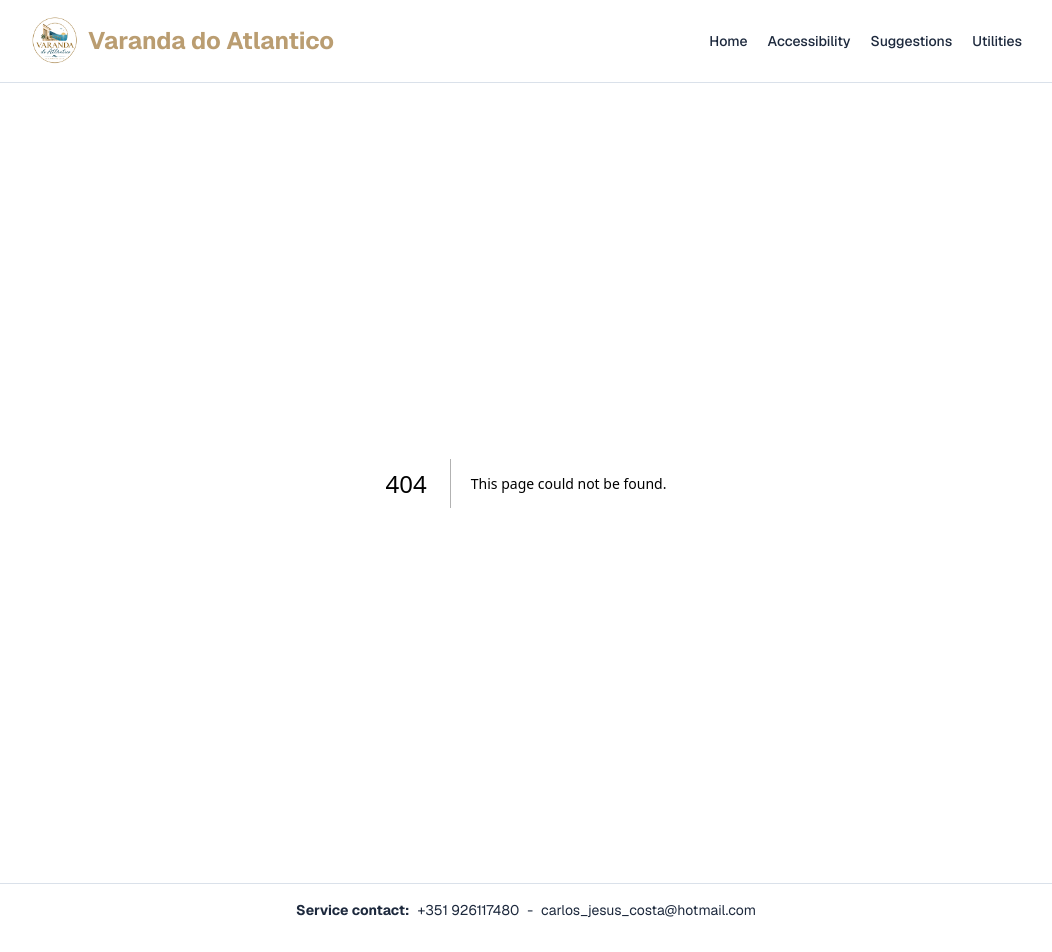
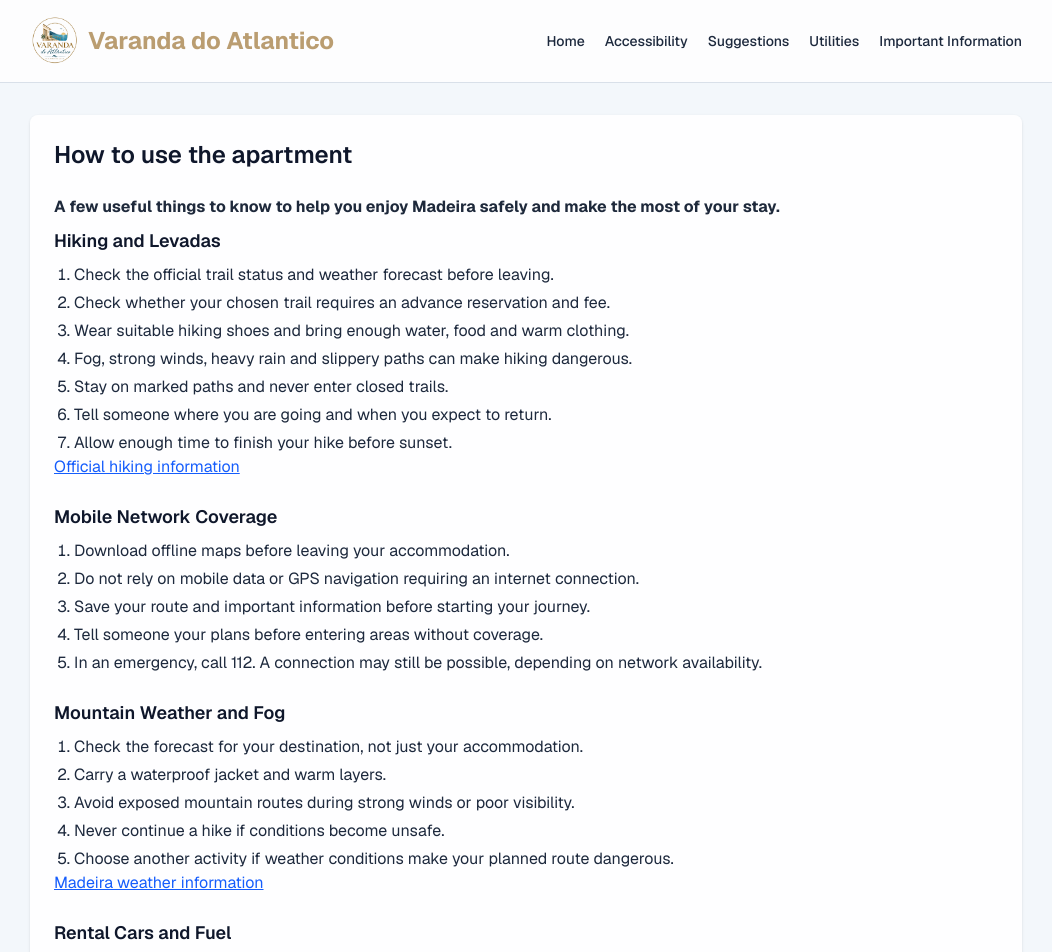
Before and after one commit to jcostadev23/varanda-do-atlantico, a Next.js app: page /important-information in a window 1280 px wide. Before the commit this address had no page. Shown: the top 952 px of the page, without its empty margins (114-1166 px from the left). Built offline with nearby package versions, Linux system fonts and the light colour scheme.

Commit message:
Important Information

```diff
--- /dev/null
+++ b/src/app/important-information/page.tsx
@@ -0,0 +1,42 @@
+import { ContentPanel } from "@/components/ContentPanel";
+import { PageHeading } from "@/components/PageHeading";
+import { importantInformation } from "@/data/importantInformation";
+
+export default function ImportantInformationPage() {
+  return (
+    <ContentPanel>
+      <PageHeading title="How to use the apartment" />
+      <p className="font-bold mb-2">
+        A few useful things to know to help you enjoy Madeira safely and make
+        the most of your stay.
+      </p>
+
+      <ul className="space-y-6">
+        {importantInformation.map((section) => (
+          <div>
+            <li key={section.title}>
+              <h2 className="mb-2 text-lg font-semibold text-slate-900">
+                {section.title}
+              </h2>
+              <ol className="list-decimal space-y-1 pl-5 text-slate-800">
+                {section.tips.map((tip) => (
+                  <li key={tip}>{tip}</li>
+                ))}
+              </ol>
+            </li>
+            {section.source && (
+              <a
+                href={section.source.link}
+                target="_blank"
+                rel="noopener noreferrer"
+                className="text-blue-600 underline hover:text-blue-800"
+              >
+                {section.source.label}
+              </a>
+            )}
+          </div>
+        ))}
+      </ul>
+    </ContentPanel>
+  );
+}
--- a/src/components/PhotoCarousel.tsx
+++ b/src/components/PhotoCarousel.tsx
@@ -74,10 +74,11 @@ export function PhotoCarousel() {
       <div className="mt-4 flex items-center justify-between gap-4">
         <button
           type="button"
+          aria-label="Previous photo"
           onClick={showPreviousPhoto}
           className="rounded border border-slate-400 bg-white/90 px-4 py-2 text-sm font-medium text-slate-900"
         >
-          Previous photo
+          Previous
         </button>
 
         <p className="text-sm text-slate-800">
@@ -86,10 +87,11 @@ export function PhotoCarousel() {
 
         <button
           type="button"
+          aria-label="Next photo"
           onClick={showNextPhoto}
           className="rounded border border-slate-400 bg-white/90 px-4 py-2 text-sm font-medium text-slate-900"
         >
-          Next photo
+          Next
         </button>
       </div>
     </section>
--- a/src/data/apartmentPhotos.ts
+++ b/src/data/apartmentPhotos.ts
@@ -18,12 +18,12 @@ export const apartmentPhotos: ApartmentPhoto[] = [
   {
     fileName: "main-bedroom.jpg",
     imagePath: "/photos/main-bedroom.jpg",
-    description: "Main bedroom with sky view window and blackout curtains.",
+    description: "Main bedroom with sky-view window and blackout curtains.",
   },
   {
     fileName: "sing-bedroom.jpg",
     imagePath: "/photos/sing-bedroom.jpg",
-    description: "Single bedroom with sky view window and blackout curtains.",
+    description: "Single bedroom with sky-view window and blackout curtains.",
   },
   {
     fileName: "kitchen-entrance.jpg",
--- /dev/null
+++ b/src/data/importantInformation.ts
@@ -0,0 +1,138 @@
+export type InformationSection = {
+  title: string;
+  description: string;
+  tips: string[];
+  source?: {
+    label: string;
+    link: string;
+  };
+};
+
+export const importantInformation: InformationSection[] = [
+  {
+    title: "Hiking and Levadas",
+    description:
+      "Madeira offers beautiful walking trails, but some routes can be challenging and dangerous. Always plan your hike carefully.",
+    tips: [
+      "Check the official trail status and weather forecast before leaving.",
+      "Check whether your chosen trail requires an advance reservation and fee.",
+      "Wear suitable hiking shoes and bring enough water, food and warm clothing.",
+      "Fog, strong winds, heavy rain and slippery paths can make hiking dangerous.",
+      "Stay on marked paths and never enter closed trails.",
+      "Tell someone where you are going and when you expect to return.",
+      "Allow enough time to finish your hike before sunset.",
+    ],
+    source: {
+      label: "Official hiking information",
+      link: "https://visitmadeira.com/en/travel-info/useful-information/advice-to-walkers/",
+    },
+  },
+  {
+    title: "Mobile Network Coverage",
+    description:
+      "Mobile phone coverage is limited or unavailable in some mountainous and remote areas of Madeira.",
+    tips: [
+      "Download offline maps before leaving your accommodation.",
+      "Do not rely on mobile data or GPS navigation requiring an internet connection.",
+      "Save your route and important information before starting your journey.",
+      "Tell someone your plans before entering areas without coverage.",
+      "In an emergency, call 112. A connection may still be possible, depending on network availability.",
+    ],
+  },
+  {
+    title: "Mountain Weather and Fog",
+    description:
+      "Weather conditions in Madeira can change quickly. The coast may be sunny while the mountains are cold, windy or covered in thick fog.",
+    tips: [
+      "Check the forecast for your destination, not just your accommodation.",
+      "Carry a waterproof jacket and warm layers.",
+      "Avoid exposed mountain routes during strong winds or poor visibility.",
+      "Never continue a hike if conditions become unsafe.",
+      "Choose another activity if weather conditions make your planned route dangerous.",
+    ],
+    source: {
+      label: "Madeira weather information",
+      link: "https://visitmadeira.com/en/travel-info/useful-information/weather-in-madeira/",
+    },
+  },
+  {
+    title: "Rental Cars and Fuel",
+    description:
+      "If you have rented a car, plan ahead when returning it, especially if you have an early-morning flight.",
+    tips: [
+      "Many petrol stations open around 7:00 AM, but opening hours vary.",
+      "If returning your car early, refuel the previous evening whenever possible.",
+      "Check your rental agreement for its fuel-return policy.",
+      "Returning a car without the required fuel level may result in additional charges.",
+      "Check the route and distance to the nearest petrol station before your return.",
+    ],
+  },
+  {
+    title: "Driving in Madeira",
+    description:
+      "Madeira has steep roads, sharp bends, tunnels and narrow streets. Mountain roads can be particularly challenging for unfamiliar drivers.",
+    tips: [
+      "Drive slowly and adapt your speed to road conditions.",
+      "Use a low gear when descending steep hills to help control your speed.",
+      "Never stop in the middle of a road to take photographs.",
+      "Allow extra travel time when driving through the mountains.",
+      "Check road closures and weather conditions before heading to mountain viewpoints.",
+      "Never drive after consuming alcohol.",
+    ],
+  },
+  {
+    title: "Sun Protection and Hydration",
+    description:
+      "Even when the weather feels cool or cloudy, the sun can be strong, particularly at higher altitudes and near the sea.",
+    tips: [
+      "Apply sunscreen and wear sunglasses.",
+      "Carry drinking water, especially when hiking.",
+      "Wear a hat during prolonged outdoor activities.",
+      "Take breaks and avoid overexertion during hot weather.",
+    ],
+  },
+  {
+    title: "Ocean Safety",
+    description:
+      "Madeira's coastline is beautiful, but the Atlantic Ocean can have strong currents, waves and sudden changes in sea conditions.",
+    tips: [
+      "Swim only in suitable areas and follow local safety signs.",
+      "Pay attention to lifeguard instructions and warning flags.",
+      "Never underestimate waves, even when the sea appears calm.",
+      "Avoid entering the water during dangerous sea conditions.",
+      "Keep a safe distance from exposed coastal edges and slippery rocks.",
+    ],
+  },
+  {
+    title: "Respecting Nature",
+    description:
+      "Madeira's natural landscapes are precious and should be protected for future visitors.",
+    tips: [
+      "Take all rubbish back with you.",
+      "Stay on marked trails and respect restricted areas.",
+      "Do not pick plants or disturb wildlife.",
+      "Avoid lighting fires or discarding cigarette ends.",
+      "Respect signs, local residents and other visitors.",
+    ],
+    source: {
+      label: "Responsible nature tourism",
+      link: "https://visitmadeira.com/pt/explora-respeita-preserva/a-nossa-natureza/",
+    },
+  },
+  {
+    title: "Emergency Information",
+    description:
+      "Keep essential information accessible during your stay, especially when exploring remote parts of the island.",
+    tips: [
+      "European emergency number: 112.",
+      "Save your accommodation address before heading out.",
+      "Keep your phone charged when travelling or hiking.",
+      "Share your plans with someone when visiting remote locations.",
+      "If a route becomes unsafe, turn back rather than taking unnecessary risks.",
+    ],
+    source: {
+      label: "Official visitor safety advice",
+      link: "https://visitmadeira.com/en/travel-info/useful-information/advice-to-walkers/",
+    },
+  },
+];
--- a/src/data/localUtilities.ts
+++ b/src/data/localUtilities.ts
@@ -14,7 +14,6 @@ export interface LocalUtility {
 }
 
 export const localUtilities: LocalUtility[] = [
-  // Cafés
   {
     name: "Miminho",
     category: "cafe",
@@ -23,11 +22,11 @@ export const localUtilities: LocalUtility[] = [
     url: "https://www.miminho.eu/",
   },
   {
-    name: "Flor do Vale",
+    name: "A Confeitaria",
     category: "cafe",
     location: "Ribeira Brava",
     description: "Bakery, pastry shop and café.",
-    url: "https://www.flordovale.pt/",
+    url: "https://maps.app.goo.gl/B8sFcd66cS79ETUT6",
   },
   {
     name: "Sun Spot Cafe",
--- a/src/data/madeiraSuggestions.ts
+++ b/src/data/madeiraSuggestions.ts
@@ -6,65 +6,65 @@ export type MadeiraSuggestion = {
 
 export const madeiraSuggestions: MadeiraSuggestion[] = [
   {
-    title: "Caminhadas e Levadas",
+    title: "Hikes and Levadas",
     description:
-      "Explore a natureza da Madeira através das famosas levadas. A Levada das 25 Fontes oferece uma caminhada de dificuldade média, com cerca de 8,6 km no total, enquanto a Levada do Caldeirão Verde atravessa a exuberante Floresta Laurissilva. Use calçado adequado e confirme sempre as condições dos trilhos antes de partir.",
+      "Explore the nature of Madeira through its famous levadas. Levada das 25 Fontes offers a moderately difficult hike of approximately 8.6 km in total, while Levada do Caldeirão Verde crosses the lush Laurissilva Forest. Wear suitable footwear and always check trail conditions before setting out.",
     source: {
-      label: "Descobrir as caminhadas",
+      label: "Discover the hikes",
       link: "https://visitmadeira.com/pt/o-que-fazer/exploradores-da-natureza/atividades/caminhadas/pr-6-levada-das-25-fontes/",
     },
   },
   {
     title: "Fanal",
     description:
-      "Descubra uma das paisagens mais mágicas da Madeira, conhecida pelos seus tis centenários e pela atmosfera misteriosa da Floresta Laurissilva. Com nevoeiro, a paisagem torna-se especialmente encantadora. É um lugar ideal para passear, fotografar e desfrutar da tranquilidade da natureza.",
+      "Discover one of Madeira's most magical landscapes, known for its centuries-old trees and the mysterious atmosphere of the Laurissilva Forest. When foggy, the landscape becomes especially enchanting. It is an ideal place to walk, take photographs, and enjoy the tranquillity of nature.",
     source: {
-      label: "Descobrir o Fanal",
+      label: "Discover Fanal",
       link: "https://www.visitmadeira.com/pt/o-que-fazer/exploradores-da-natureza/floresta-laurissilva/fanal/",
     },
   },
   {
     title: "Cascata dos Anjos",
     description:
-      "Um dos locais mais conhecidos da Ponta do Sol, onde a água desce pela encosta até à antiga estrada junto ao mar. No entanto, o acesso encontra-se interdito pelas autoridades devido aos riscos de derrocadas e acidentes. Respeite a sinalização e escolha outros locais seguros para apreciar as cascatas da Madeira.",
+      "One of the best-known places in Ponta do Sol, where water runs down the hillside to the old road beside the sea. However, access is currently prohibited by the authorities due to the risk of landslides and accidents. Follow all safety signs and choose other safe places to enjoy Madeira's waterfalls.",
     source: {
-      label: "Consultar avisos de segurança",
+      label: "Check safety notices",
       link: "https://visitmadeira.com/pt/onde-ir/madeira/cascata-dos-anjos/",
     },
   },
   {
-    title: "Teleférico do Funchal",
+    title: "Funchal Cable Car",
     description:
-      "Suba do centro do Funchal até ao Monte num teleférico com vistas panorâmicas sobre a cidade, a baía e as montanhas. No Monte, aproveite para visitar o Jardim Tropical Monte Palace e a Igreja de Nossa Senhora do Monte.",
+      "Travel from central Funchal to Monte by cable car and enjoy panoramic views over the city, bay, and mountains. In Monte, you can visit the Monte Palace Tropical Garden and the Church of Nossa Senhora do Monte.",
     source: {
-      label: "Informações e bilhetes",
+      label: "Information and tickets",
       link: "https://madeiracablecar.com/",
     },
   },
   {
-    title: "Pôr do sol na Ponta do Sol",
+    title: "Sunset in Ponta do Sol",
     description:
-      "Termine o dia junto ao mar na vila da Ponta do Sol. A pequena praia e a marginal oferecem um cenário encantador para apreciar as cores do pôr do sol sobre o Atlântico. Chegue um pouco mais cedo para passear pela vila e desfrutar do ambiente tranquilo.",
+      "End the day by the sea in the village of Ponta do Sol. The small beach and seafront offer a beautiful setting for watching the colours of the sunset over the Atlantic. Arrive a little earlier to walk around the village and enjoy its peaceful atmosphere.",
     source: {
-      label: "Descobrir a Ponta do Sol",
+      label: "Discover Ponta do Sol",
       link: "https://visitmadeira.com/pt/onde-ir/madeira/costa-oeste/ponta-do-sol/",
     },
   },
   {
-    title: "Nascer do sol na Bica da Cana",
+    title: "Sunrise at Bica da Cana",
     description:
-      "Comece o dia com vistas deslumbrantes sobre as montanhas da Madeira a partir do miradouro da Bica da Cana, situado a cerca de 1.580 metros de altitude. Em dias favoráveis, poderá observar o sol nascer acima de um mar de nuvens. Leve roupa quente e confirme as condições meteorológicas antes de sair.",
+      "Start the day with stunning views over Madeira's mountains from the Bica da Cana viewpoint, located at approximately 1,580 metres above sea level. On favourable days, you may see the sun rise above a sea of clouds. Bring warm clothing and check the weather conditions before setting out.",
     source: {
-      label: "Descobrir a Bica da Cana",
+      label: "Discover Bica da Cana",
       link: "https://visitmadeira.com/pt/o-que-fazer/exploradores-da-natureza/miradouros/miradouro-da-bica-da-cana/",
     },
   },
   {
-    title: "Workshop de Bolo do Caco na Casa da Nati",
+    title: "Bolo do Caco Workshop at Casa da Nati",
     description:
-      "Conheça a tradição madeirense de uma forma autêntica através de um workshop de Bolo do Caco em casa de uma família local, nos Canhas, Ponta do Sol. Aprenda a preparar o pão tradicional, cozinhe-o à mão e termine a experiência à mesa, com sabores locais e histórias da Madeira.",
+      "Experience Madeira's traditions authentically through a Bolo do Caco workshop at the home of a local family in Canhas, Ponta do Sol. Learn how to prepare the traditional bread, cook it by hand, and finish the experience around the table with local flavours and stories from Madeira.",
     source: {
-      label: "Conhecer a experiência",
+      label: "Discover the experience",
       link: "https://www.casadanati.com/pt",
     },
   },
--- a/src/data/navigationLinks.ts
+++ b/src/data/navigationLinks.ts
@@ -8,4 +8,5 @@ export const navigationLinks: NavigationLink[] = [
   { href: "/accessibility", label: "Accessibility" },
   { href: "/suggestions", label: "Suggestions" },
   { href: "/utilities", label: "Utilities" },
+  { href: "/important-information", label: "Important Information" },
 ];
```
